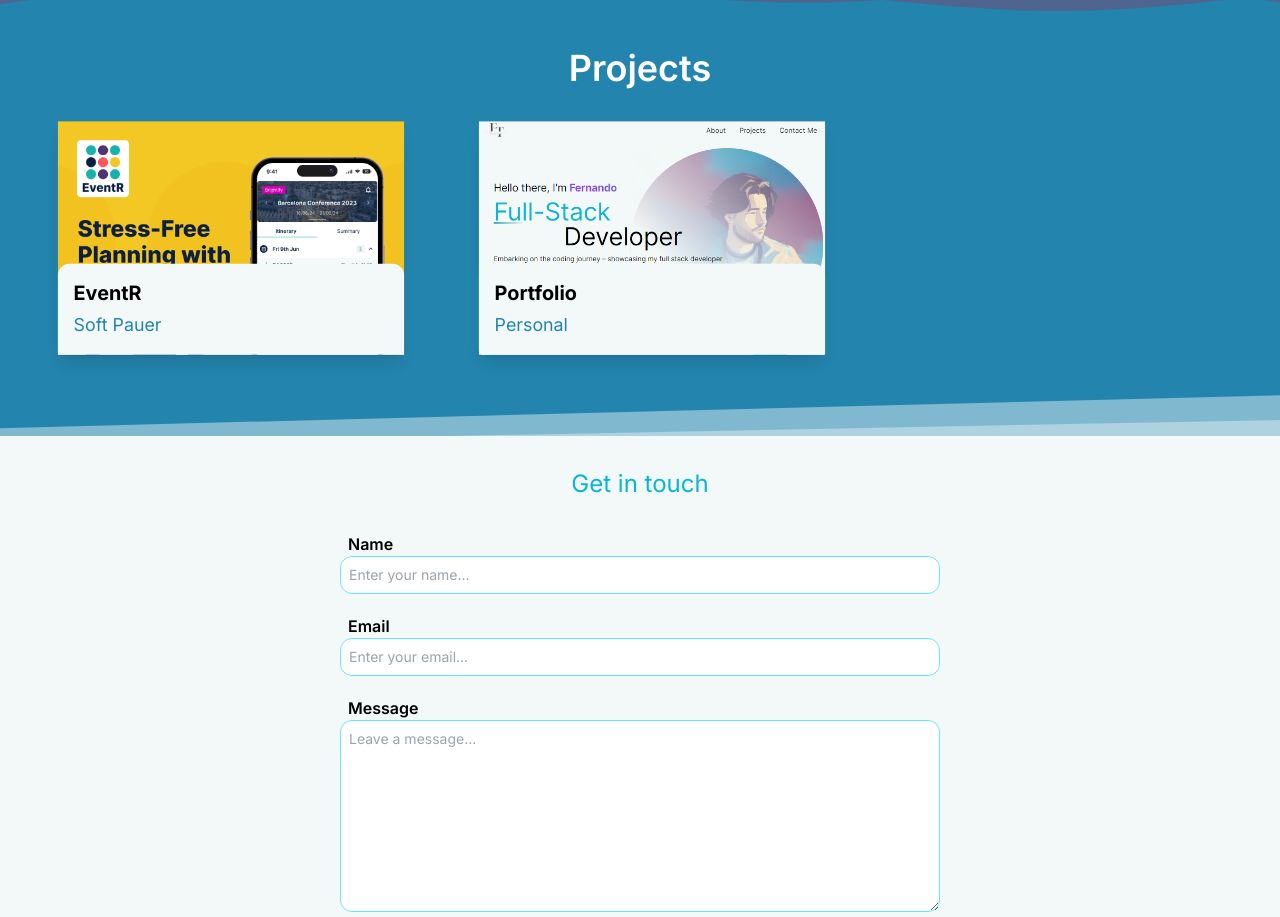
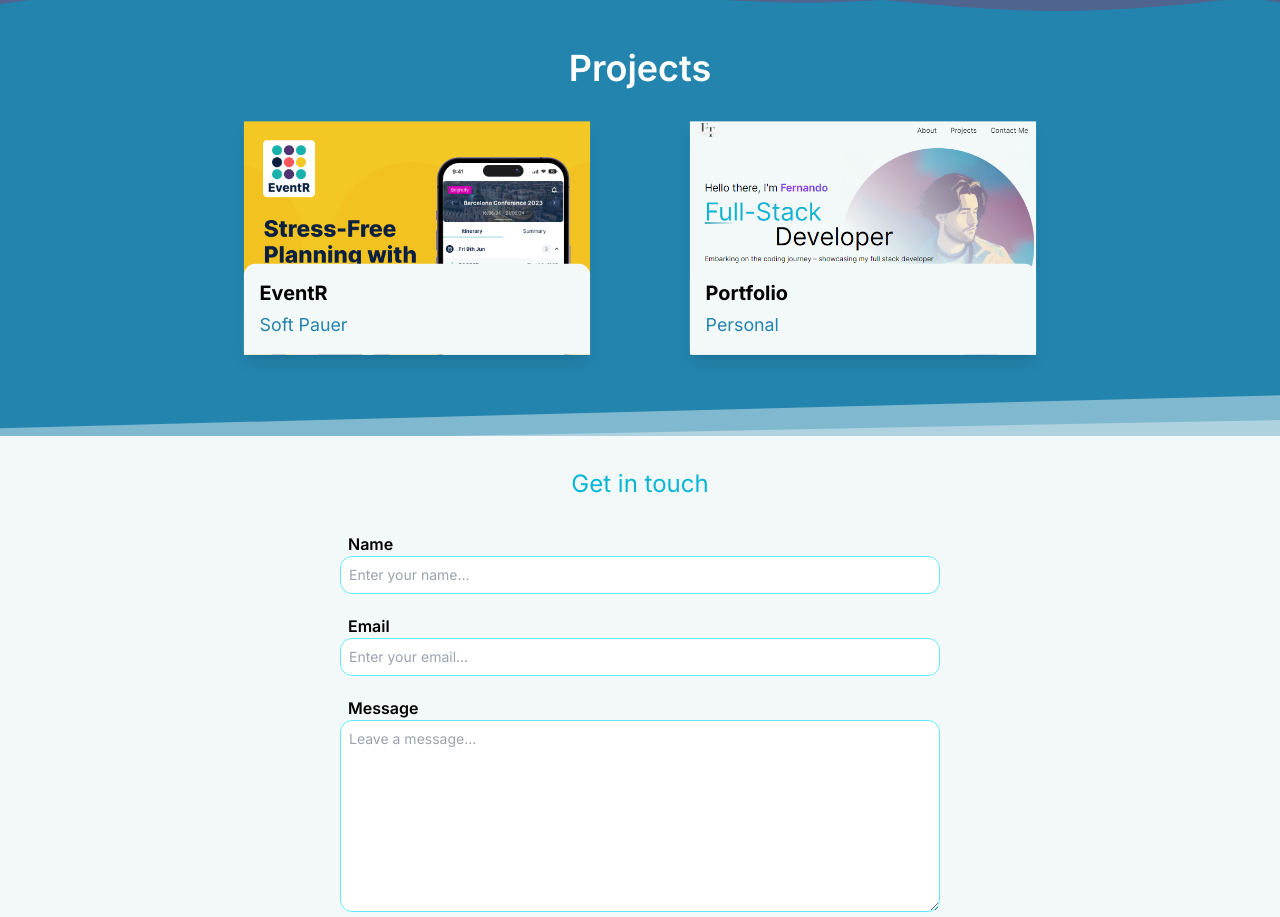
Before and after one commit to Nando1920/Web-Portfolio, a Next.js app: page / in a window 1280 px wide. Shown: the part 1460-2377 px from the top of the page. Built offline with nearby package versions, Linux system fonts and the light colour scheme.

Commit message:
fix for cards

```diff
--- a/src/app/sections/projects.tsx
+++ b/src/app/sections/projects.tsx
@@ -131,7 +131,7 @@ export default function ProjectsSection({
         Projects
       </div>
 
-      <div className="hidden md:grid md:grid-cols-2 lg:grid-cols-3 gap-24  h-fit  ">
+      <div className="hidden md:grid md:grid-cols-2 lg:grid-cols-auto gap-24  h-fit  ">
         {projectsObj.projects.map((project, index) => {
           return (
             <ProjectCard
```
